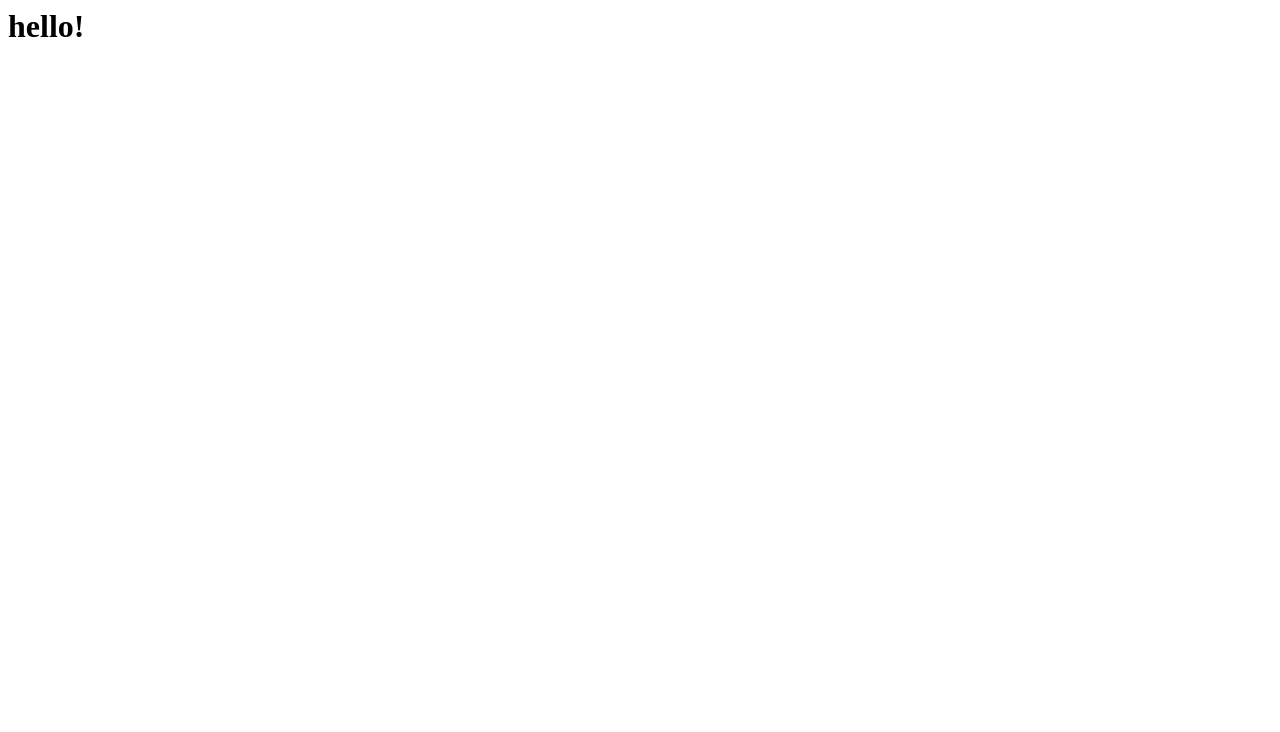
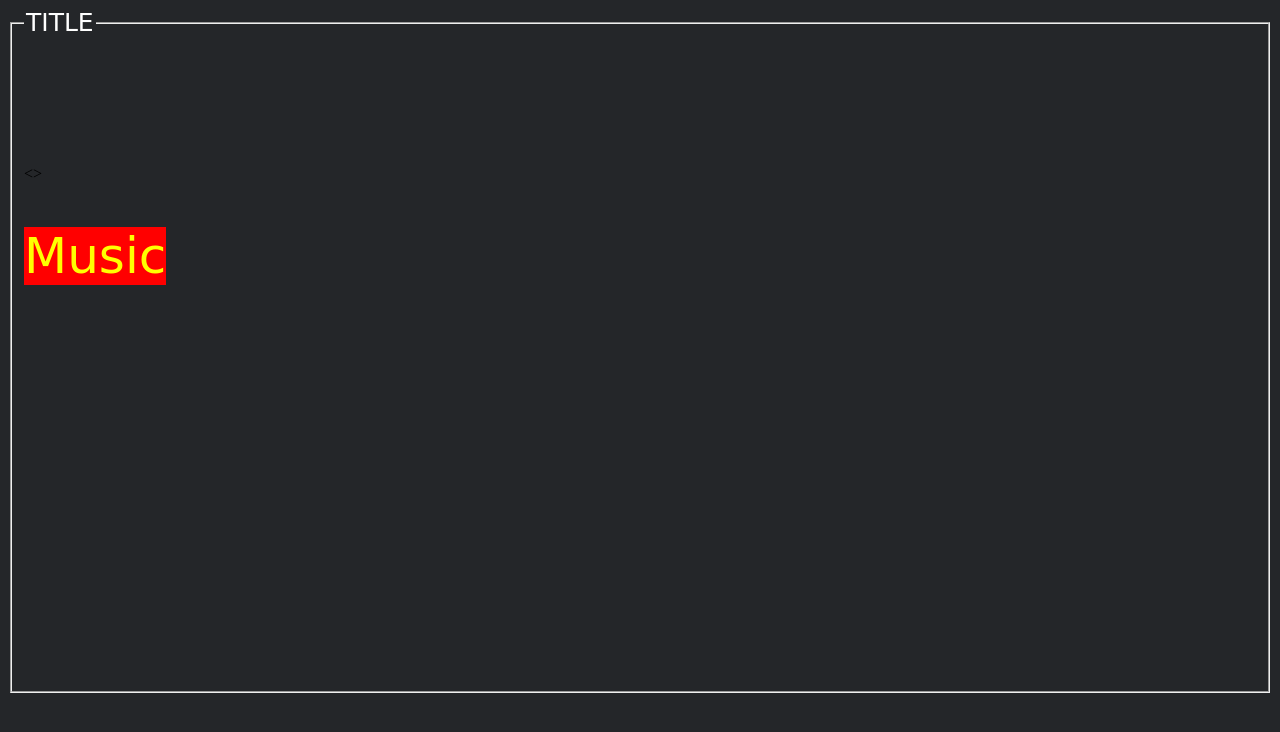
Before and after one commit to J5HD/Website-Test, a plain HTML site: page index.html in a window 1280 px wide. Drawn offline with Linux system fonts and the light colour scheme.

Commit message:
Update index.html

```diff
--- a/index.html
+++ b/index.html
@@ -1 +1,99 @@
-<h1>hello!<h1>
+<!DOCTYPE html>
+<head>
+    <title>Home</title>
+</head>
+
+<body style="background-color: #242629;">
+
+
+
+        <fieldset>
+
+            <legend><a href="index.html" class="thetitle">TITLE</a></legend>
+
+
+            <br>
+            <br>
+            <br>
+            <br>
+            <br>
+            <<a href="animations.html" class="theanims"></a>>
+            <br>
+            <br>
+            <br>
+            <a href="e" class="themusic">Music</a>
+            <br>
+            <br>
+            <br>
+            <br>
+            <br>
+            <br>
+            <br>
+            <br>
+            <br>
+            <br>
+            <br>
+            <br>
+            <br>
+            <br>
+            <br>
+            <br>
+            <br>
+            <br>
+            <br>
+            <br>
+            <br>
+            <br>
+            <br>
+
+
+
+
+
+
+
+
+        </fieldset>
+
+
+
+
+</body>
+
+
+<style>
+    .thetitle {
+        font-size: 25px;
+        color: white;
+        position: relative;
+
+        text-decoration: none;
+        font-family: cursive;
+    }
+
+    .theanims {
+        color: yellow;
+        text-decoration: none;
+        font-size: 50px;
+        position: relative;
+
+        background-color: red;
+        font-family: cursive;
+        cursor: pointer;
+    }
+
+    .themusic {
+        color: yellow;
+        text-decoration: none;
+        font-size: 50px;
+        position: relative;
+
+        background-color: red;
+        font-family: cursive;
+        cursor: pointer;
+    }
+
+
+
+
+</style>
```
